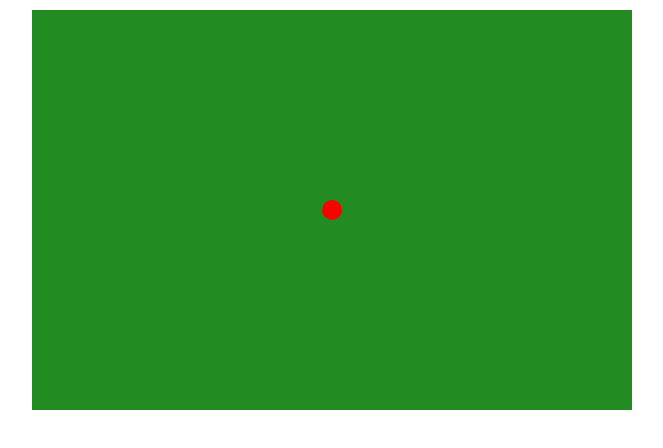
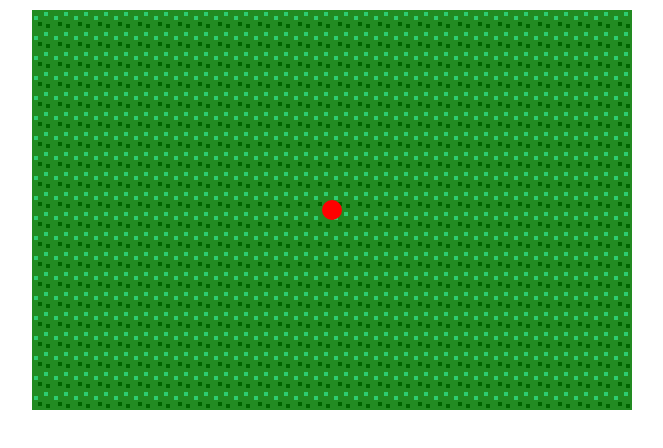
Before and after one commit to gimmerain4days/stardewclone, a plain HTML site: page index.html in a window 1280 px wide. Shown: the whole page, without its empty margins (308-971 px from the left). Drawn offline with Linux system fonts and the light colour scheme.

Commit message:
revise grass tiles
give them more visual interest

```diff
--- a/index.html
+++ b/index.html
@@ -31,14 +31,27 @@
       if (keys['d'] || keys['arrowright']) dot.x += dot.speed;
     }
 
+    const tileSize = 20;
+
+    const tileCanvas = document.createElement('canvas');
+    tileCanvas.width = tileSize;
+    tileCanvas.height = tileSize;
+    const tctx = tileCanvas.getContext('2d');
+    tctx.fillStyle = '#228B22';
+    tctx.fillRect(0, 0, tileSize, tileSize);
+    tctx.fillStyle = '#2ecc71';
+    tctx.fillRect(2, 6, 4, 4);
+    tctx.fillRect(12, 2, 4, 4);
+    tctx.fillStyle = '#006400';
+    tctx.fillRect(6, 12, 4, 4);
+    tctx.fillRect(14, 14, 4, 4);
+
     function draw() {
       ctx.clearRect(0, 0, canvas.width, canvas.height);
 
-      const tileSize = 20;
-      ctx.fillStyle = '#228B22';
       for (let y = 0; y < canvas.height; y += tileSize) {
         for (let x = 0; x < canvas.width; x += tileSize) {
-          ctx.fillRect(x, y, tileSize, tileSize);
+          ctx.drawImage(tileCanvas, x, y);
         }
       }
 
```
